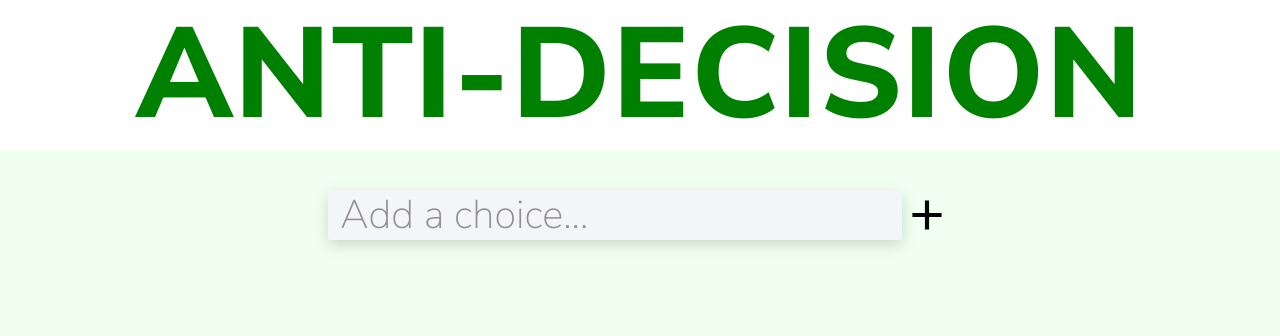
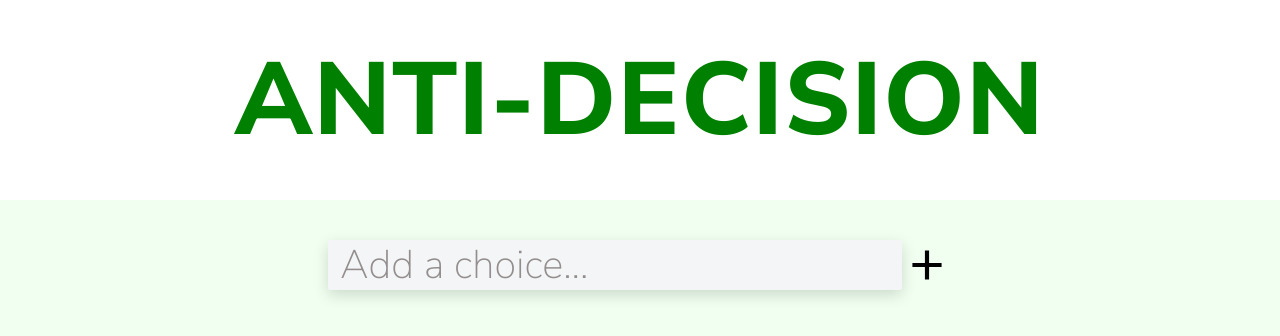
Before and after one commit to thais-chen/Anti-decision, a Next.js app: page / in a window 1280 px wide. Shown: the top 336 px of the page. Built offline with nearby package versions, Linux system fonts and the light colour scheme.

Commit message:
Update globals.css

```diff
--- a/styles/globals.css
+++ b/styles/globals.css
@@ -28,7 +28,7 @@ nav{
   text-align: center;
  background-color: rgb(255, 255, 255);
  color: green;
- height: 150px;
+ max-height: 200px;
  display: flex;
  align-items: center;
  font-family: 'Nunito Sans', sans-serif;
@@ -39,7 +39,7 @@ font-weight: 800;
 nav > h1{
   letter-spacing: 1.5px;
   font-weight: 700;
-  font-size: 10vw;
+  font-size: 8vw;
 }
 ul{
   list-style: none;
```
